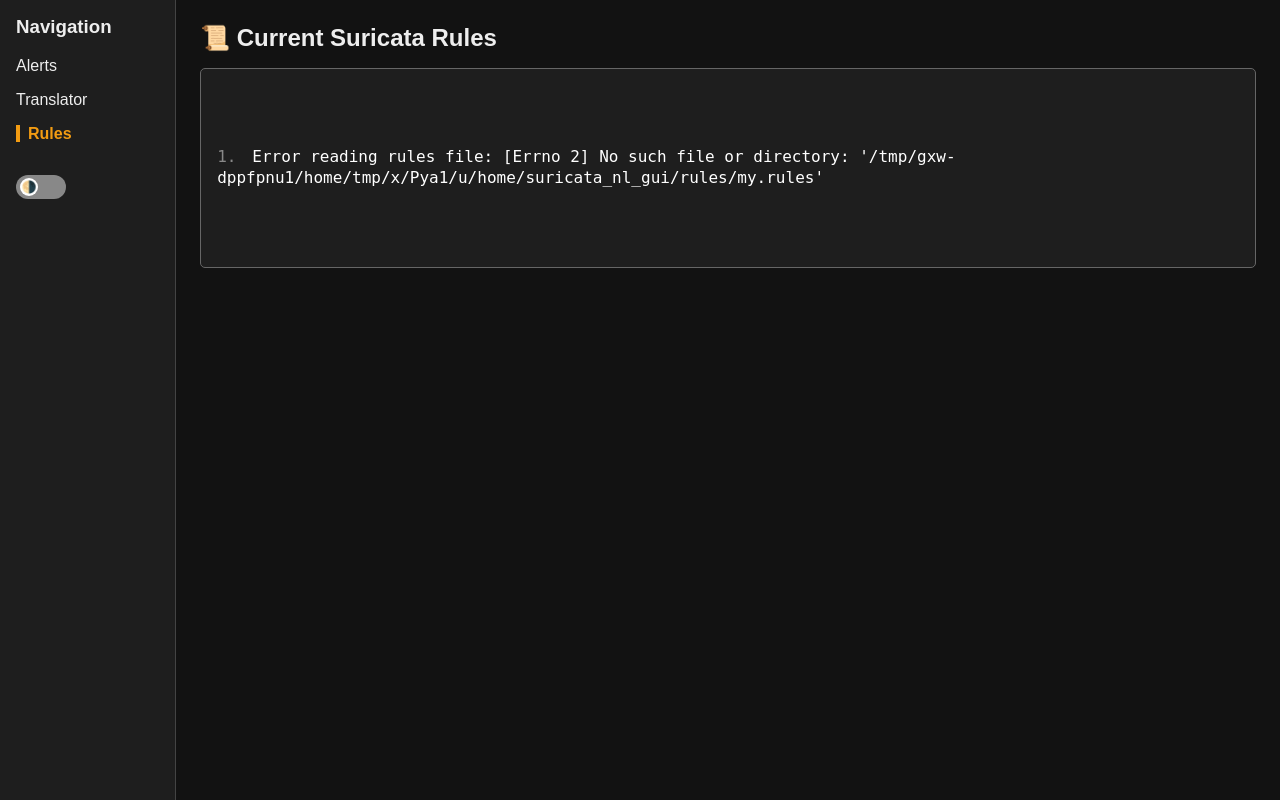
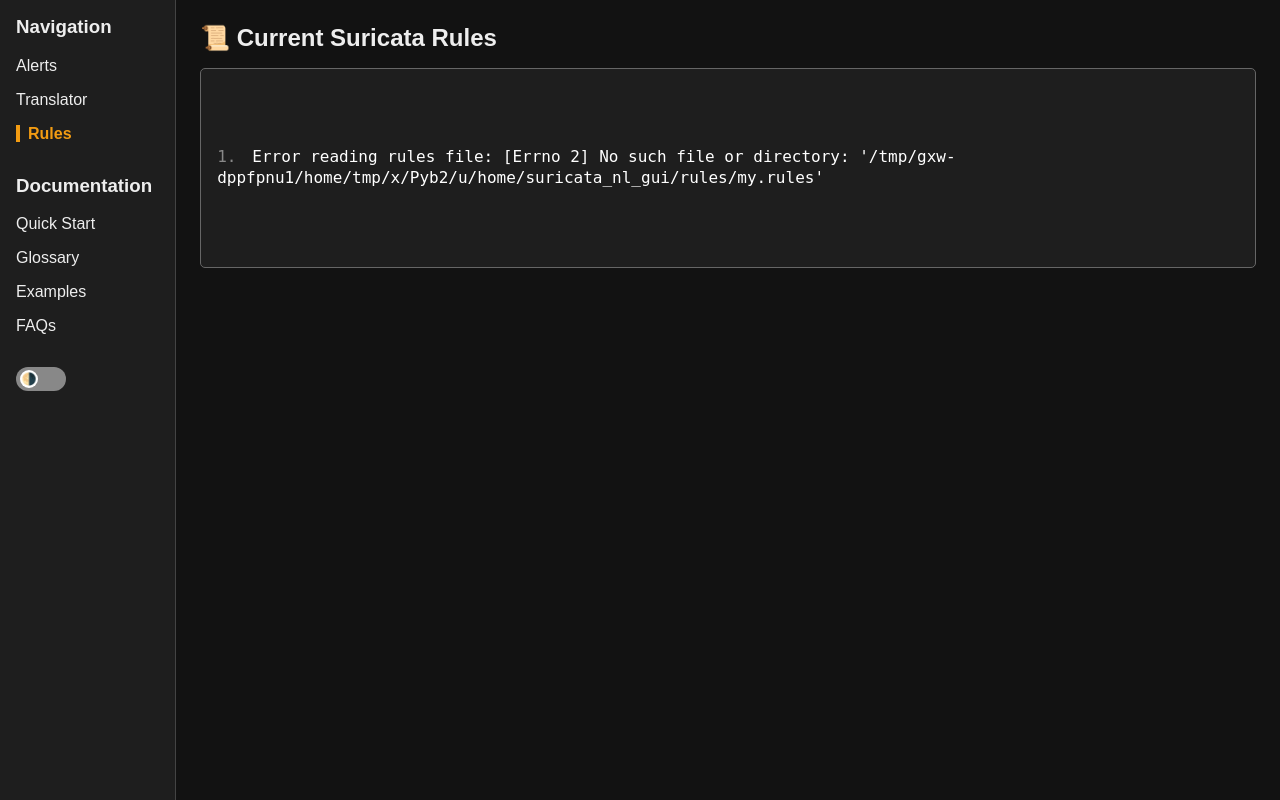
Before and after one commit to grantTM/suricata-nl-gui, a Flask app: page /rules in a window 1280 px wide. Run offline with Flask 3, Linux system fonts and the light colour scheme.

Commit message:
Bug fixes, PCAP generator script to test Suricata ruleset

```diff
--- a/app/app.py
+++ b/app/app.py
@@ -71,23 +71,30 @@ def get_recent_alerts(limit=20):
         entry["severity"] = map_severity(msg)
 
         ts = entry.get("timestamp")
+        utc_time = None
+
         if ts:
             try:
-                # Try with microseconds first
+                # Format with microseconds and offset
                 utc_time = datetime.strptime(ts, "%Y-%m-%dT%H:%M:%S.%f%z")
-                entry["local_time"] = utc_time.astimezone(local_tz).strftime("%Y-%m-%d %I:%M:%S %p %Z")
             except ValueError:
                 try:
-                    # Fallback: no microseconds
-                    utc_time = datetime.strptime(ts, "%Y-%m-%dT%H:%M:%SZ")
+                    # Format without microseconds, with offset
+                    utc_time = datetime.strptime(ts, "%Y-%m-%dT%H:%M:%S%z")
                 except ValueError:
-                    utc_time = None
+                    try:
+                        # Format without offset (Z suffix), treat as UTC
+                        utc_time = datetime.strptime(ts, "%Y-%m-%dT%H:%M:%SZ")
+                        utc_time = utc_time.replace(tzinfo=pytz.utc)
+                    except ValueError:
+                        logging.warning(f"Timestamp parsing failed for: {ts}")
+                        utc_time = None
 
-            if utc_time:
-                entry["local_time"] = utc_time.replace(tzinfo=pytz.utc).astimezone(local_tz).strftime(
-                    "%Y-%m-%d %I:%M:%S %p %Z")
-            else:
-                entry["local_time"] = ts  # fallback
+        if utc_time:
+            entry["local_time"] = utc_time.astimezone(local_tz).strftime("%Y-%m-%d %I:%M:%S %p %Z")
+        else:
+            entry["local_time"] = ts  # fallback to raw string if all parsing fails
+
     return alerts
 
 @app.route("/", methods=["GET"])
--- a/app/templates/rules.html
+++ b/app/templates/rules.html
@@ -158,6 +158,16 @@
                 <li><a href="/translate" class="{% if active_page == 'translate' %}active{% endif %}">Translator</a></li>
                 <li><a href="/rules" class="{% if active_page == 'rules' %}active{% endif %}">Rules</a></li>
             </ul>
+
+            <div style="margin-top: 2rem;">
+                <h3>Documentation</h3>
+                <ul>
+                    <li><a href="https://github.com/grantTM/suricata-nl-gui/blob/main/docs/quickstart.md" target="_blank">Quick Start</a></li>
+                    <li><a href="https://github.com/grantTM/suricata-nl-gui/blob/main/docs/glossary.md" target="_blank">Glossary</a></li>
+                    <li><a href="https://github.com/grantTM/suricata-nl-gui/blob/main/docs/examples.md" target="_blank">Examples</a></li>
+                    <li><a href="https://github.com/grantTM/suricata-nl-gui/blob/main/docs/faq.md" target="_blank">FAQs</a></li>
+                </ul>
+            </div>
             {% include 'theme.html' %}
         </nav>
 
```
Also changed, not shown: app/templates/index.html (+11 -0 lines), 3 other files.
